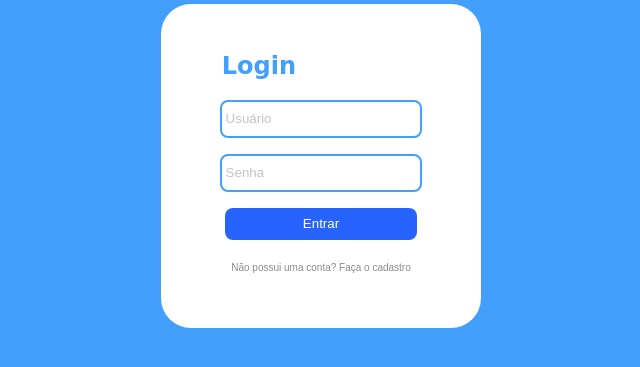
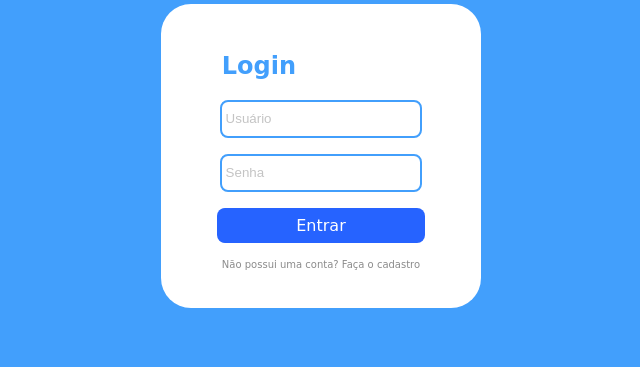
Before and after one commit to ArthurSMR/rolling-tetris, a PHP site: page / in a window 1280 px wide. Shown: the part 137-504 px from the top of the page, without its empty margins (287-927 px from the left). Run offline with PHP 8.4, Linux system fonts and the light colour scheme; some web fonts are replaced.

Commit message:
html validation

```diff
--- a/css/styles.css
+++ b/css/styles.css
@@ -243,6 +243,7 @@ footer .footer .coluna .livre ul li {
 
 #btn-primary,
 #btn-secondary {
+    text-decoration: none;
     padding: 10px;
     border: none;
     border-radius: 8px;
@@ -370,6 +371,31 @@ td {
     padding-top: 15%;
 }
 
+.input-cadastro .links-container {
+    display: flex;
+    align-items: center;
+    flex-direction: column;
+}
+
+.input-cadastro .links-container a {
+    text-decoration: none;
+    font-size: 10px;
+    color: rgb(139, 139, 139);
+    cursor: pointer;
+}
+
+.input-cadastro .links-container .entrar {
+    font-size: 16px;
+    padding: 8px;
+    width: 60%;
+    margin-bottom: 16px;
+    cursor: pointer;
+    border: none;
+    background-color: rgb(38, 99, 255);
+    border-radius: 8px;
+    color: white;
+}
+
 .corpo-login {
     background-color: white;
     width: 25%;
@@ -395,25 +421,7 @@ td {
 }
 
 button.entrar {
-    background-color: rgb(38, 99, 255);
-    border-radius: 8px;
-    height: 32px;
-    color: white;
     width: 60%;
-    margin-bottom: 16px;
-    cursor: pointer;
-    border: none;
-}
-
-button.cadastro {
-    color: rgb(139, 139, 139);
-    font-size: 10px;
-    background: none;
-    border: none;
-    width: 60%;
-    margin-bottom: 16px;
-    cursor: pointer;
-    border: none;
 }
 
 ::placeholder {
--- a/index.html
+++ b/index.html
@@ -23,15 +23,17 @@
         <h2 class="login-label h2-login">
             Login
         </h2>
-        <form action="" class="input-cadastro">
+        <form class="input-cadastro">
             <input placeholder="Usuário"> <br>
             <input type="password" placeholder="Senha"> <br>
-            <a href="menu.html">
-                <button class="entrar" type="button">Entrar</button> <br>
-            </a>
-            <a href="cadastro.html">
-                <button class="cadastro" type="button">Não possui uma conta? Faça o cadastro</button>
-            </a>
+            <div class="links-container">
+                <a href="menu.html" class="entrar">
+                    Entrar
+                </a>
+                <a href="cadastro.html">
+                    Não possui uma conta? Faça o cadastro
+                </a>
+            </div>
         </form>
     </div>
 </body>
```
Also changed, not shown: historico.html (+4 -4 lines), jogo.html (+8 -8 lines), menu.html (+5 -5 lines), ranking_global.html (+4 -4 lines).
